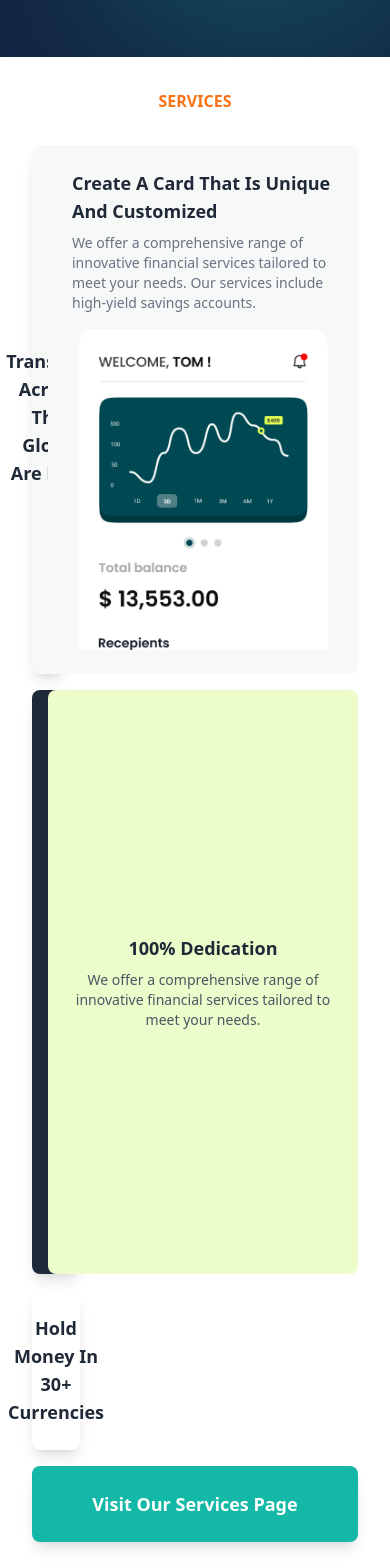
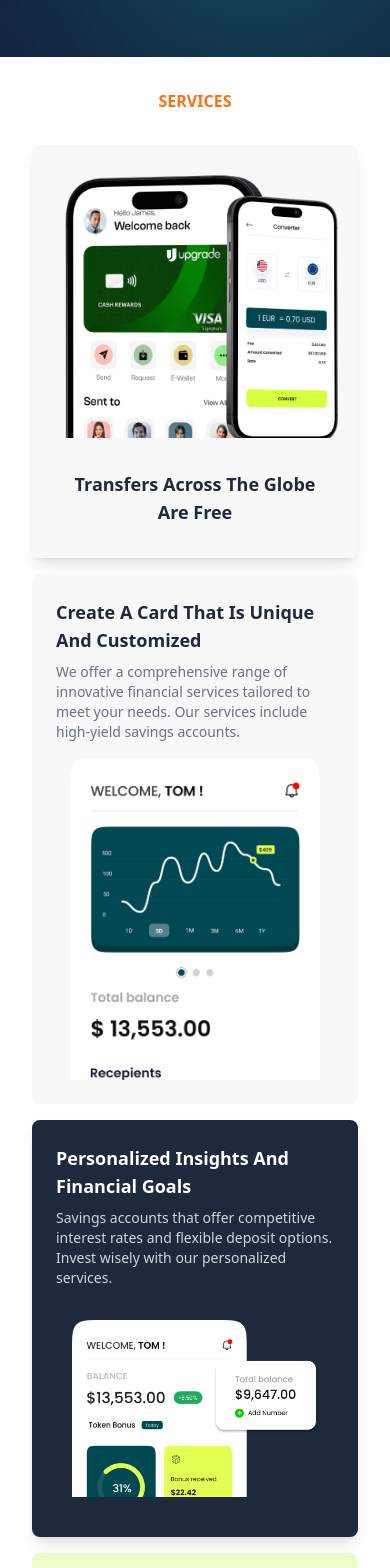
Before and after one commit to musiphaS/Fintech-Website, a Next.js app: page / in a window 390 px wide. Shown: the part 4040-5608 px from the top of the page. Built offline with nearby package versions, Linux system fonts and the light colour scheme.

Commit message:
removed unnessary file

```diff
--- a/app/components/home/Hero Section.tsx
+++ /dev/null
@@ -1,9 +0,0 @@
-imp
-
-const Hero Section = () => {
-  return (
-    <div>Hero Section</div>
-  )
-}
-
-export default Hero Section
--- a/app/components/home/Services.tsx
+++ b/app/components/home/Services.tsx
@@ -78,7 +78,7 @@ const Services = () => {
       <div className="text-center mb-4">
         <p className="text-orange-500 font-semibold">SERVICES</p>
       </div>
-        <div className="grid grid-cols-1 gap-4 p-4 md:grid-cols-2 lg:grid-cols-4 bg-white">
+        <div className="grid grid-cols-1 gap-4 p-4 md:grid-cols-2 lg:grid-cols-3 bg-white">
             {/* Combined Image and Transfer Section */}
             <div className="col-span-1 lg:col-span-4 bg-[#F6F9F8] rounded-lg shadow-lg p-4 flex flex-col lg:flex-row items-center justify-center gap-4">
                 {/* Image Section */}
@@ -96,7 +96,7 @@ const Services = () => {
 
 
             {/* Create Card Section */}
-            <div className="col-span-1 lg:col-span-2 bg-[#F6F9F8] rounded-lg p-6">
+            <div className=" lg:col-span-2 bg-[#F6F9F8] rounded-lg p-6">
                 <h3 className="text-lg md:text-xl font-semibold text-gray-800">Create A Card That Is Unique And Customized</h3>
                 <p className="text-gray-500 mt-2 text-sm md:text-base">
                     We offer a comprehensive range of innovative financial services tailored to meet your needs. Our services include high-yield savings accounts.
@@ -118,7 +118,7 @@ const Services = () => {
             </div>
 
             {/* 100% Dedication Section */}
-            <div className="bg-lime-100 rounded-lg p-6 flex flex-col items-center justify-center text-center">
+            <div className="col-span-1 lg:col-span-1 bg-lime-100 rounded-lg p-6 flex flex-col items-center justify-center text-center">
                 <h3 className="text-lg md:text-xl font-semibold text-gray-800">100% Dedication</h3>
                 <p className="text-gray-600 mt-2 text-sm md:text-base">
                     We offer a comprehensive range of innovative financial services tailored to meet your needs.
@@ -126,12 +126,12 @@ const Services = () => {
             </div>
 
             {/* Hold Money in Currencies Section */}
-            <div className="col-span-1 bg-white rounded-lg shadow-lg p-6 flex flex-col items-center justify-center text-center">
+            <div className="col-span-1 lg:col-span-1 bg-white rounded-lg shadow-lg p-6 flex flex-col items-center justify-center text-center">
                 <h3 className="text-lg md:text-xl font-semibold text-gray-800">Hold Money In 30+ Currencies</h3>
             </div>
 
             {/* Visit Our Services Page */}
-            <div className="col-span-2 md:col-span-2 lg:col-span-2 bg-teal-500 rounded-lg shadow-lg p-6 flex items-center justify-center">
+            <div className="col-span-1 lg:col-span-2 bg-teal-500 rounded-lg p-6 flex items-center justify-center">
                 <h2 className="text-lg md:text-xl lg:text-2xl font-semibold text-white text-center">
                     Visit Our Services Page
                 </h2>
```
Also changed, not shown: 1 other file (tests, documents, lock files or other folders).
